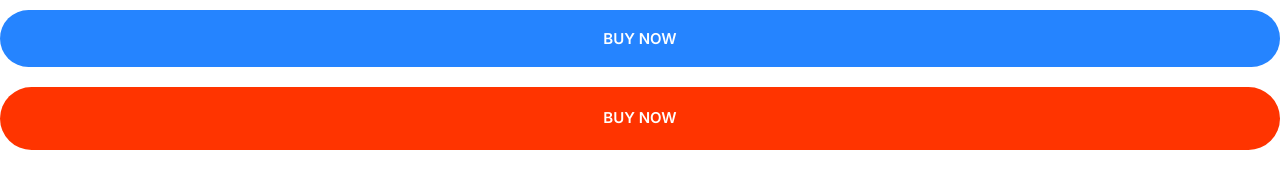
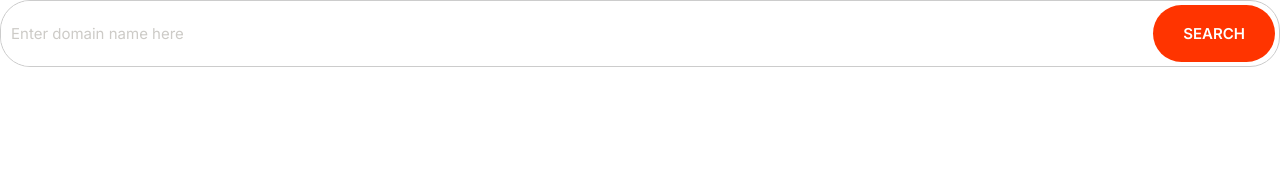
Before and after one commit to cyber-ajinkya/MOSHIFY-PROJECT, a plain HTML site: page index.html in a window 1280 px wide. Drawn offline with Linux system fonts and the light colour scheme.

Commit message:
build the input component

```diff
--- a/css/style.css
+++ b/css/style.css
@@ -4,6 +4,8 @@
   --color-accent: #ff3400;
   --color-headings: #1b0760;
   --color-body: #918ca4;
+  --color-border: #ccc;
+  --border-radius: 30px;
 }
 
 *,
@@ -242,3 +244,40 @@ a {
     font-size: 1.5rem;
   }
 }
+
+/* Inputs */
+
+.input {
+  border-radius: var(--border-radius);
+  border: 1px solid var(--color-border);
+  color: var(--color-headings);
+  font-size: 2rem;
+  outline: 0;
+  padding: 1.5rem 3.5rem;
+}
+
+.input-group {
+  border: 1px solid var(--color-border);
+  border-radius: var(--border-radius);
+  display: flex;
+}
+
+.input-group .input {
+  border: 0;
+  flex-grow: 1;
+  padding: 1.5rem 1rem;
+}
+
+.input-group .btn {
+  margin: 4px;
+}
+
+::placeholder {
+  color: #cdcbc7;
+}
+
+@media screen and (min-width: 1024px) {
+  .input {
+    font-size: 1.5rem;
+  }
+}
--- a/index.html
+++ b/index.html
@@ -15,7 +15,9 @@
     <link rel="stylesheet" href="css/style.css" />
   </head>
   <body>
-    <button class="btn btn--primary btn--block">Buy Now</button>
-    <a href="#" class="btn btn--accent btn--block">Buy now</a>
+    <div class="input-group">
+      <input type="text" class="input" placeholder="Enter domain name here" />
+      <button class="btn btn--accent">Search</button>
+    </div>
   </body>
 </html>
```
Also changed, not shown: components/button.html (+2 -0 lines).
